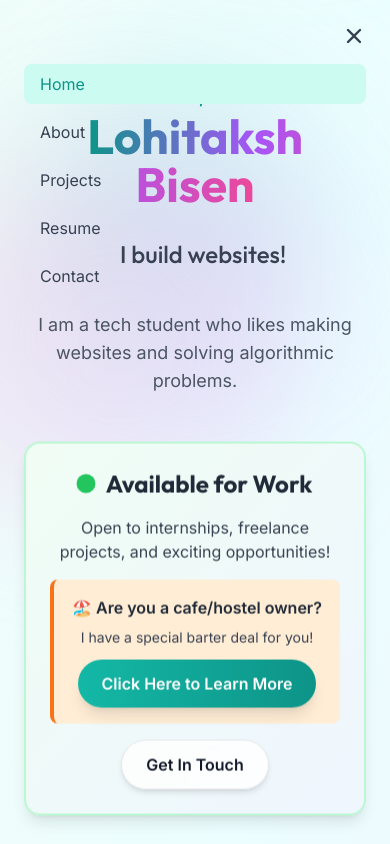
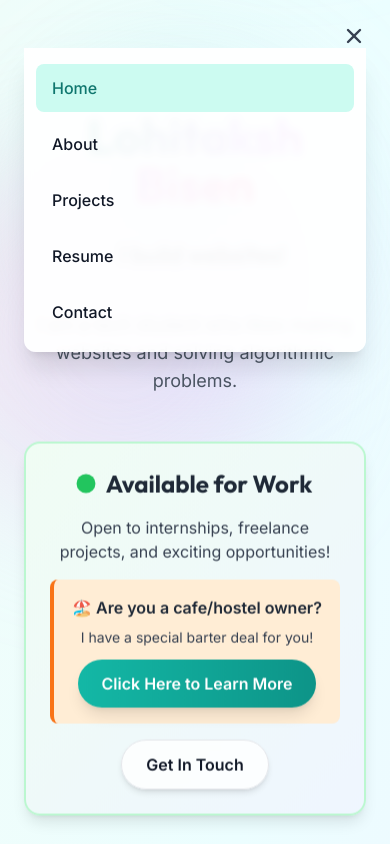
Before and after one commit to lohitakshcodes/Portfolio, a React (Vite) app: page / in a window 390 px wide. Both pictures are taken after a click on the button 354 px from the left and 36 px from the top of the page. Shown: the top 844 px of the page. Built offline with nearby package versions, Linux system fonts and the light colour scheme.

Commit message:
fix(nav): improve mobile menu readability with opaque background and contrast

```diff
--- a/src/components/Navigation.jsx
+++ b/src/components/Navigation.jsx
@@ -109,22 +109,22 @@ const Navigation = () => {
                             initial={{ opacity: 0, height: 0 }}
                             animate={{ opacity: 1, height: 'auto' }}
                             exit={{ opacity: 0, height: 0 }}
-                            transition={{ duration: 0.3 }}
-                            className="md:hidden overflow-hidden"
+                            transition={{ duration: 0.25 }}
+                            className="md:hidden overflow-hidden bg-white/95 backdrop-blur-sm shadow-xl rounded-b-xl"
                         >
-                            <div className="pt-4 pb-2 space-y-2">
+                            <div className="pt-4 pb-4 px-3 space-y-2">
                                 {navItems.map((item, index) => (
                                     <motion.div
                                         key={item.path}
                                         initial={{ opacity: 0, x: -20 }}
                                         animate={{ opacity: 1, x: 0 }}
-                                        transition={{ delay: index * 0.1 }}
+                                        transition={{ delay: index * 0.06 }}
                                     >
                                         <Link
                                             to={item.path}
-                                            className={`block py-2 px-4 rounded-lg transition-colors ${location.pathname === item.path
-                                                ? 'bg-primary-100 text-primary-600'
-                                                : 'text-gray-700 hover:bg-gray-100'
+                                            className={`block py-3 px-4 rounded-lg transition-colors font-medium ${location.pathname === item.path
+                                                ? 'bg-primary-100 text-primary-700'
+                                                : 'text-gray-900 hover:bg-gray-100'
                                                 }`}
                                         >
                                             {item.name}
```
